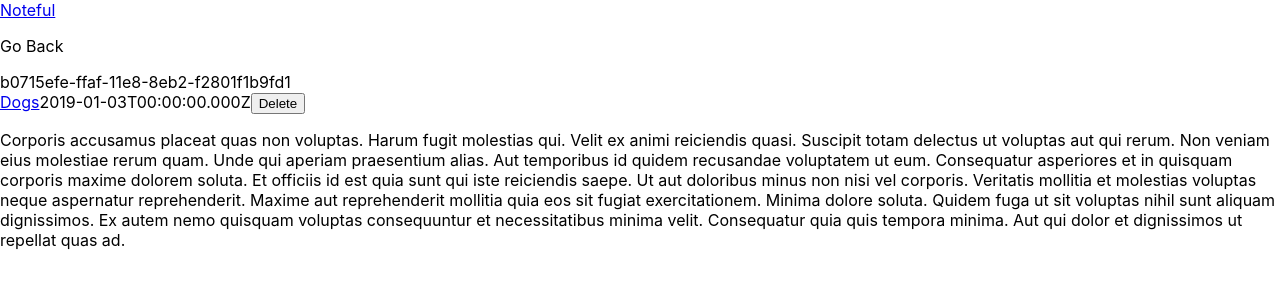
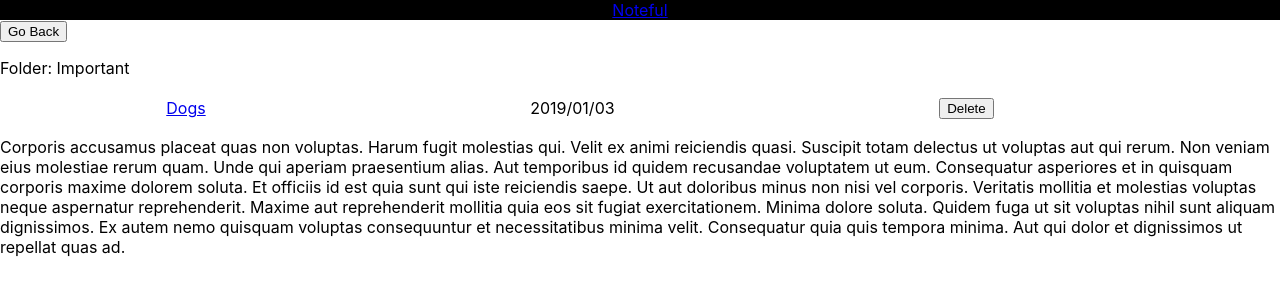
Before and after one commit to johlee92/thinkful-noteful-app, a React (Create React App) app: page /note/cbc787a0-ffaf-11e8-8eb2-f2801f1b9fd1 in a window 1280 px wide. Shown: the top 300 px of the page. Built offline with nearby package versions, Linux system fonts and the light colour scheme.

Commit message:
added react-moment for time formatting

```diff
--- a/package.json
+++ b/package.json
@@ -6,8 +6,10 @@
     "@testing-library/jest-dom": "^4.2.4",
     "@testing-library/react": "^9.4.0",
     "@testing-library/user-event": "^7.2.1",
+    "moment": "^2.24.0",
     "react": "^16.12.0",
     "react-dom": "^16.12.0",
+    "react-moment": "^0.9.7",
     "react-router-dom": "^5.1.2",
     "react-scripts": "3.3.0"
   },
--- a/src/App/App.js
+++ b/src/App/App.js
@@ -32,7 +32,7 @@ class App extends React.Component {
 
     return(
       <main className='App'>
-        <Link to='/'>Noteful</Link>
+        <Nav />
         <Route
           exact path ='/'
           render={(routerProps) =>
--- a/src/Nav/Nav.js
+++ b/src/Nav/Nav.js
@@ -1,5 +1,6 @@
 import React from 'react';
 import './Nav.css';
+import { Link } from 'react-router-dom';
 
 class Nav extends React.Component {
     constructor(props) {
@@ -9,7 +10,7 @@ class Nav extends React.Component {
     render() {
         return (
             <div className="Nav">
-                Noteful
+                <Link to='/'>Noteful</Link>
             </div>
         )
     }
--- a/src/NotesPage/NotePage.js
+++ b/src/NotesPage/NotePage.js
@@ -1,6 +1,7 @@
 import React from 'react';
 import NotesCard from '../Other/NotesCard';
 import dummyStores from '../dummy-store';
+import './NotePage.css';
 
 class NotePage extends React.Component {
     constructor(props) {
@@ -8,22 +9,24 @@ class NotePage extends React.Component {
         console.log(props);
     }
 
+    navigateBack = () => {
+        this.props.history.goBack();
+    }
+
     render() {
         const specificNote = dummyStores.notes.find((note) =>
             note.id === this.props.match.params.noteId
         )
 
-        console.log()
-
-        // let specificNote = dummyStores.notes.filter((note) => {
-        //     return note.id === this.state.note
-        // })
+        const specificFolder = dummyStores.folders.find((folder) =>
+            folder.id === specificNote.folderId
+        )
 
         return (
             <div className='NotePage'>
-                <div>
-                    <p>Go Back</p>
-                    {specificNote.folderId}
+                <div style={{display:'inline-block'}}>
+                    <button onClick={this.navigateBack} style={{cursor:'pointer'}}>Go Back</button>
+                    <p>Folder: {specificFolder.name}</p>
                 </div>
                 <NotesCard
                     name={specificNote.name}
--- a/src/Other/NotesCard.css
+++ b/src/Other/NotesCard.css
@@ -1,8 +1,11 @@
 .NotesCard {
-    border: 1px solid black;
+    /* border: 1px solid black; */
     padding: 2px;
     Margin: 2px;
     width: 90%;
+    display: flex;
+    flex-direction: row;
+    justify-content: space-around;
 }
 
 .NotesCard > .button {
--- a/src/Other/NotesCard.js
+++ b/src/Other/NotesCard.js
@@ -1,6 +1,7 @@
 import React from 'react';
 import './NotesCard.css';
 import {Route, Link} from 'react-router-dom';
+import Moment from 'react-moment';
 
 class NotesCard extends React.Component {
     constructor(props) {
@@ -9,11 +10,18 @@ class NotesCard extends React.Component {
 
     render() {
         return (
-            <div className="NoteCard" key={this.props.id} id={this.props.id} onClick={(e) => this.props.handleNote(e.target.id)}>
+            <div
+                className="NotesCard"
+                key={this.props.id}
+                id={this.props.id}
+                onClick={(e) => this.props.handleNote(e.target.id)}
+            >
                 <Link to={`/note/${this.props.id}`}>
                     {this.props.name}
                 </Link>
-                {this.props.modified}
+                <Moment format="YYYY/MM/DD">
+                    {this.props.modified}
+                </Moment>
                 <button>Delete</button>
             </div>
         )
```
Also changed, not shown: src/NotesPage/NotePage.css (added), 1 other file (tests, documents, lock files or other folders).
